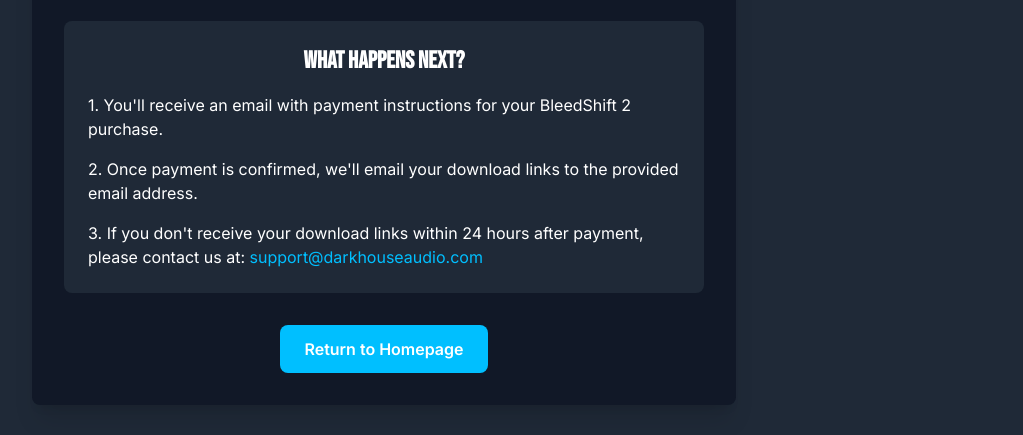
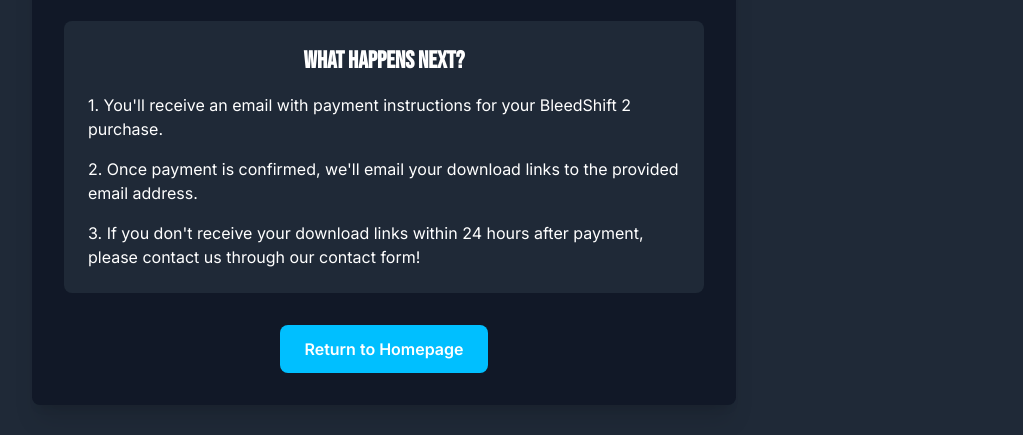
Before and after one commit to darkhouseaudio/darkhouseaudio, a plain HTML site: page thank-you.html in a window 1280 px wide. Shown: the part 365-800 px from the top of the page, without its empty margins (256-1279 px from the left). Drawn offline with nearby package versions, Linux system fonts and the light colour scheme.

Commit message:
Automatic update 06/05/2025 17:22:42,39

```diff
--- a/thank-you.html
+++ b/thank-you.html
@@ -73,8 +73,7 @@
             2. Once payment is confirmed, we'll email your download links to the provided email address.
           </p>
           <p>
-            3. If you don't receive your download links within 24 hours after payment, please contact us at:
-            <a href="mailto:support@darkhouseaudio.com" class="text-skyblue hover:underline">support@darkhouseaudio.com</a>
+            3. If you don't receive your download links within 24 hours after payment, please contact us through our contact form!
           </p>
         </div>
 
```
